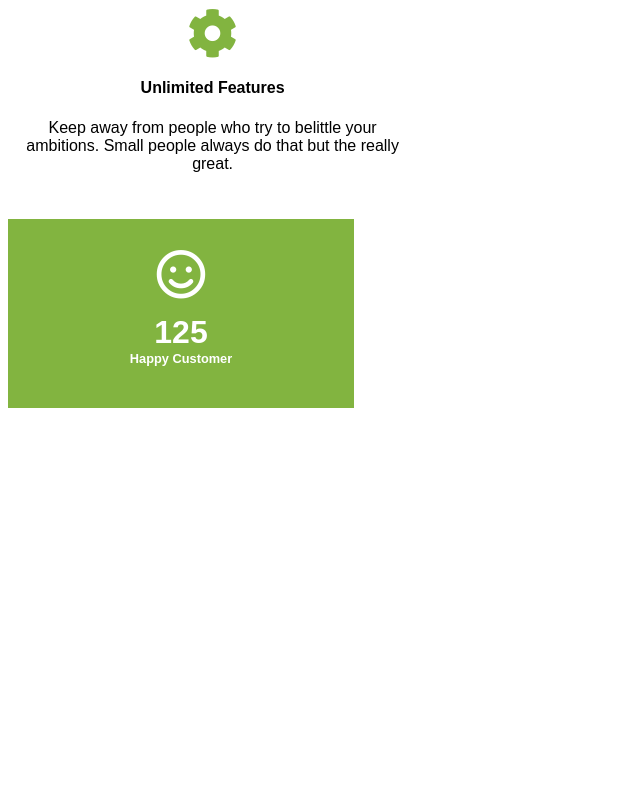
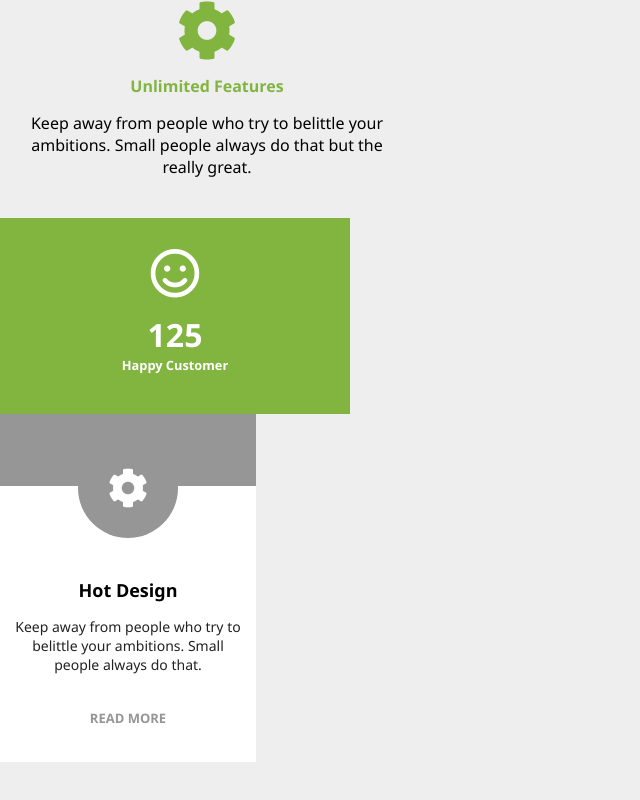
Before and after one commit to phamhoan191/BizOne, a plain HTML site: page component/components.html in a window 1280 px wide. Shown: the whole page, without its empty margins (0-640 px from the left). Drawn offline with Linux system fonts and the light colour scheme.

Commit message:
What We Do component

```diff
--- a/component/components.css
+++ b/component/components.css
@@ -1,5 +1,11 @@
 * {
-    font-family: Arial, Helvetica, sans-serif;
+    margin: 0;
+    padding: 0;
+}
+
+body {
+    font-family: segoe ui, sans-serif;
+    background-color: #eeeeee;
 }
 
 .color1 {
@@ -25,12 +31,18 @@
 
 .service-icon {
     font-size: 50px;
-    transform: scale(1);
+    margin-bottom: 15px;
+    padding: 5px;
     transition: all 0.4s;
 }
 
 .service-name {
+    margin-bottom: 15px;
     transition: all 0.4s;
+}
+
+.service-info {
+    margin-bottom: 10px;
 }
 
 /* ========================================== */
@@ -64,6 +76,77 @@
 
 .parameter-item {
     color: white;
-    margin-top: 0;
+    margin-bottom: 10px;
     font-size: 0.8rem;
 }
+
+/* ========================================= */
+
+.work {
+    width: 20%;
+    background-color: white;
+    text-align: center;
+}
+
+.work:hover .work-top{
+    background-color: #08aaa5;
+}
+
+.work:hover .work-icon-bg {
+    background-color: #08aaa5;
+}
+
+.work:hover .work-icon {
+    transform: scale(1.2);
+}
+
+.work-top {
+    height: 72px;
+    background-color: #969696;
+    display: block;
+    transition: all 0.4s;
+}
+
+.work-icon-bg {
+    width: 100px;
+    height: 100px;
+    background-color: #969696;
+    color: white;
+    display: inline-flex;
+    justify-content: center;
+    align-items: center;
+    margin-bottom: 40px;
+    margin-top: -50px;
+    border-radius: 50%;
+    transition: all 0.4s;
+}
+
+.work-icon {
+    font-size: 40px;
+    transition: all 0.4s;
+}
+
+.work-name {
+    font-size: 18px;
+    margin-bottom: 15px;
+}
+
+.work-info {
+    font-size: 14px;
+    color: #222222;
+    margin: 0 15px;
+}
+
+.work-read-more {
+    color: #969696;
+    text-decoration: none;
+    display: inline-block;
+    margin: 35px 0;
+    font-size: 13px;
+    font-weight: bold;
+    transition: all 0.4s;
+}
+
+.work-read-more:hover {
+    color: #08aaa5;
+}
--- a/component/components.html
+++ b/component/components.html
@@ -21,5 +21,15 @@
         <p class="parameter-item">Happy Customer</p>
     </div>
 
+    <div class="work">
+        <div class="work-top"></div>
+        <div class="work-icon-bg">
+            <i class="fas fa-cog work-icon"></i>
+        </div>
+        <h4 class="work-name">Hot Design</h4>
+        <p class="work-info">Keep away from people who try to belittle your ambitions. Small people always do that.</p>
+        <a class="work-read-more" href="#">READ MORE</a>
+    </div>
+
 </body>
 </html>
```
